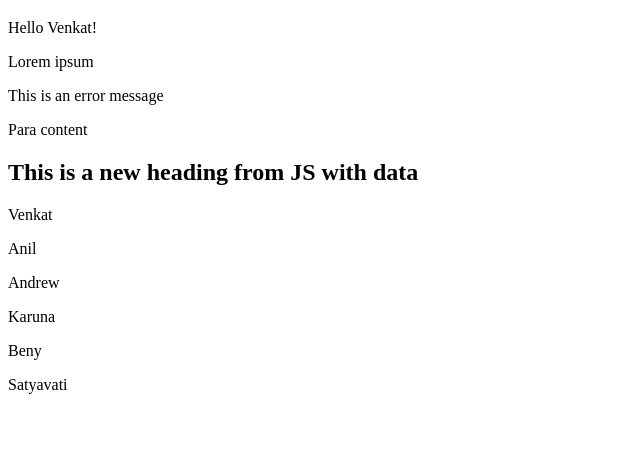
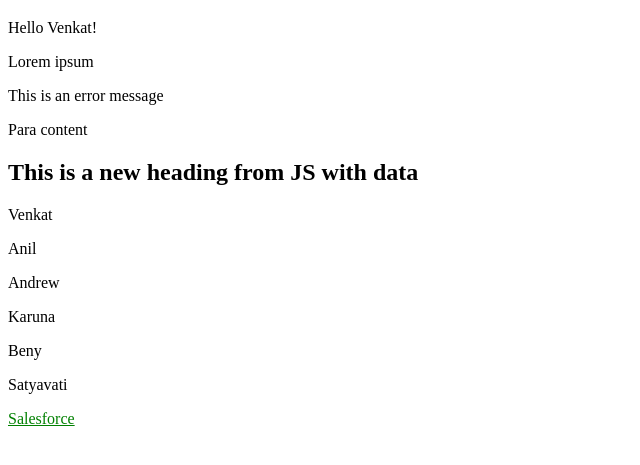
Before and after one commit to VenkataRamanjaneyulu/JSLearning, a plain HTML site: page index.html in a window 1280 px wide. Shown: the part 61-526 px from the top of the page, without its empty margins (0-640 px from the left). Drawn offline with Linux system fonts and the light colour scheme.

Commit message:
Getting and Setting attributes of html tags

```diff
--- a/domManupulations.js
+++ b/domManupulations.js
@@ -50,3 +50,13 @@ const persons = ['Venkat','Anil','Andrew','Karuna','Beny','Satyavati'];
 persons.forEach((person) => {
  content.innerHTML += `<p>${person}</p>`;
 });
+
+/*
+********** Getting and Setting attributes of html tags
+*/
+
+const linkTag = document.querySelector('a');
+//console.log('link tags : '+ linkTag.getAttribute('href'));
+linkTag.setAttribute('href','https://login.salesforce.com');
+linkTag.innerText = 'Salesforce';
+linkTag.setAttribute('style','color:green'); // if attribue doesn't exist then js will create an attribute.
--- a/index.html
+++ b/index.html
@@ -20,6 +20,9 @@
             <ul class="namesToShow">
             </ul>
         </div>
+        <div>
+            <a href="https://www.google.com">Google </a>
+        </div>
 
     </body>
     <!--
```
